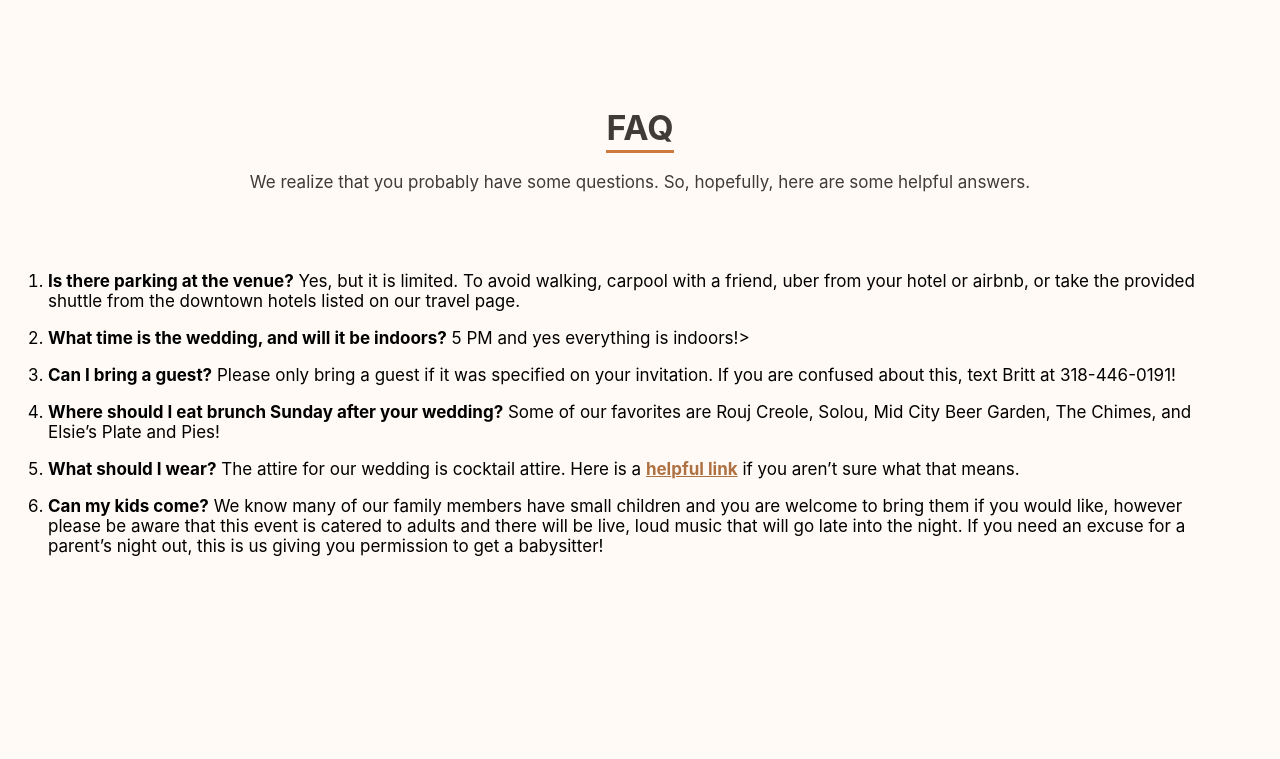
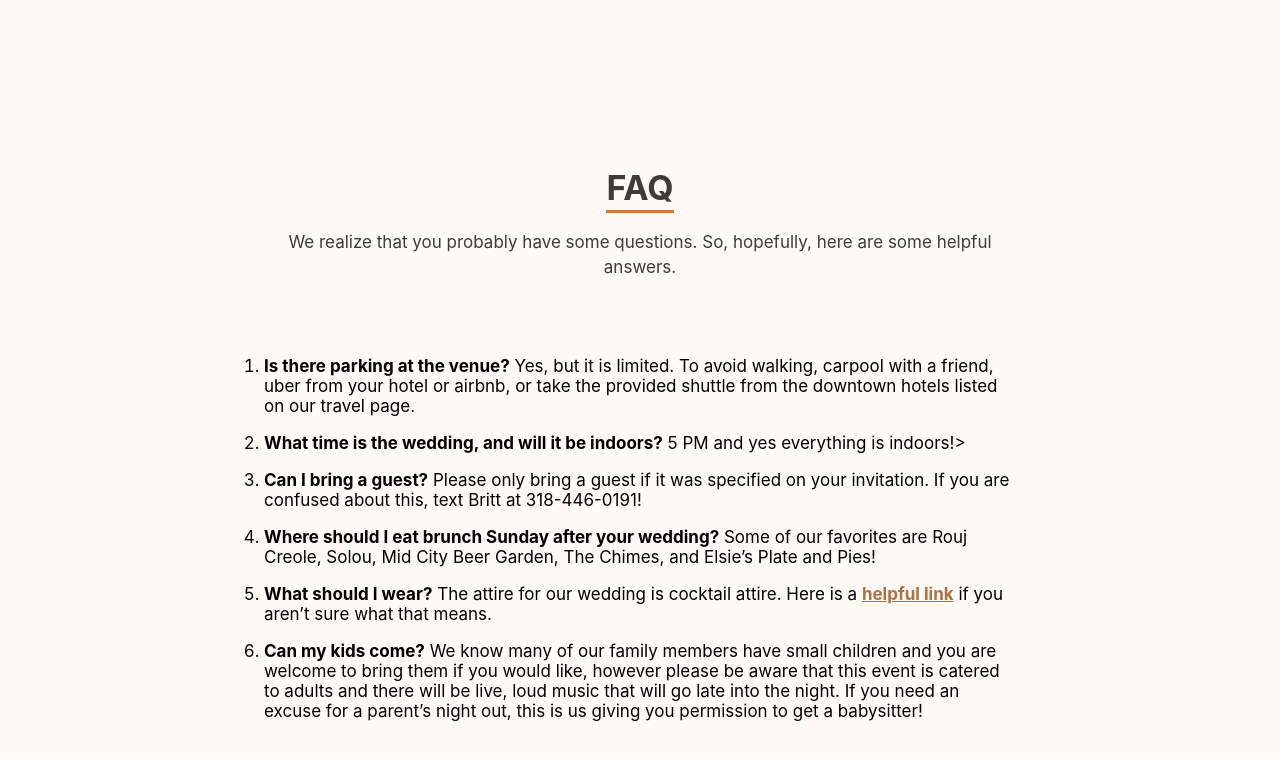
Before and after one commit to animalLover95/animalLover95.github.io, a plain HTML site: page index.html in a window 1280 px wide. Shown: the part 3573-4332 px from the top of the page. Before the commit the page ends 4223 px from the top, so only its background shows below. Drawn offline with nearby package versions, Linux system fonts and the light colour scheme.

Commit message:
Update styles.css

```diff
--- a/styles.css
+++ b/styles.css
@@ -455,3 +455,10 @@ iframe {
   text-align: left;
   padding: 0.5em 0;
 }
+
+@media screen and (min-width: 770px) {
+  #FAQ {
+    max-width: 800px;
+    margin: 0 auto 4em auto;
+  }
+}
```
